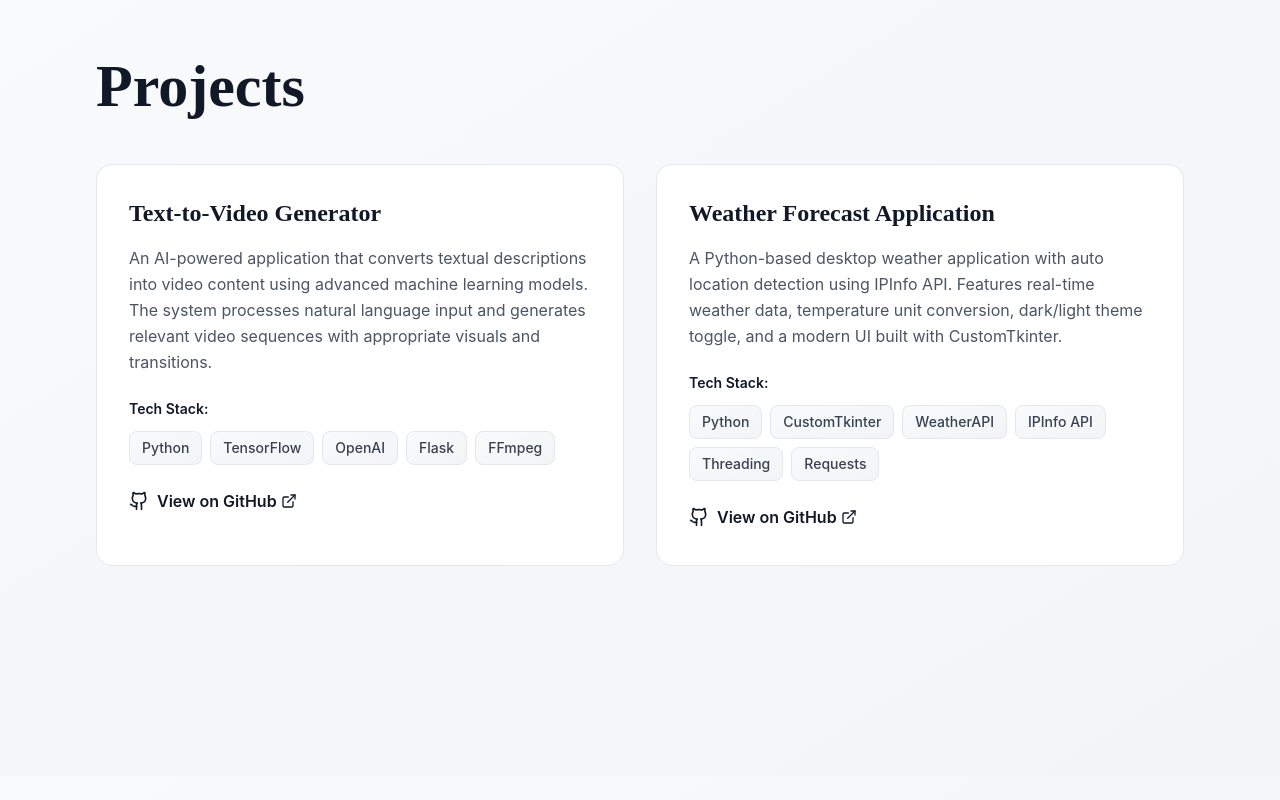
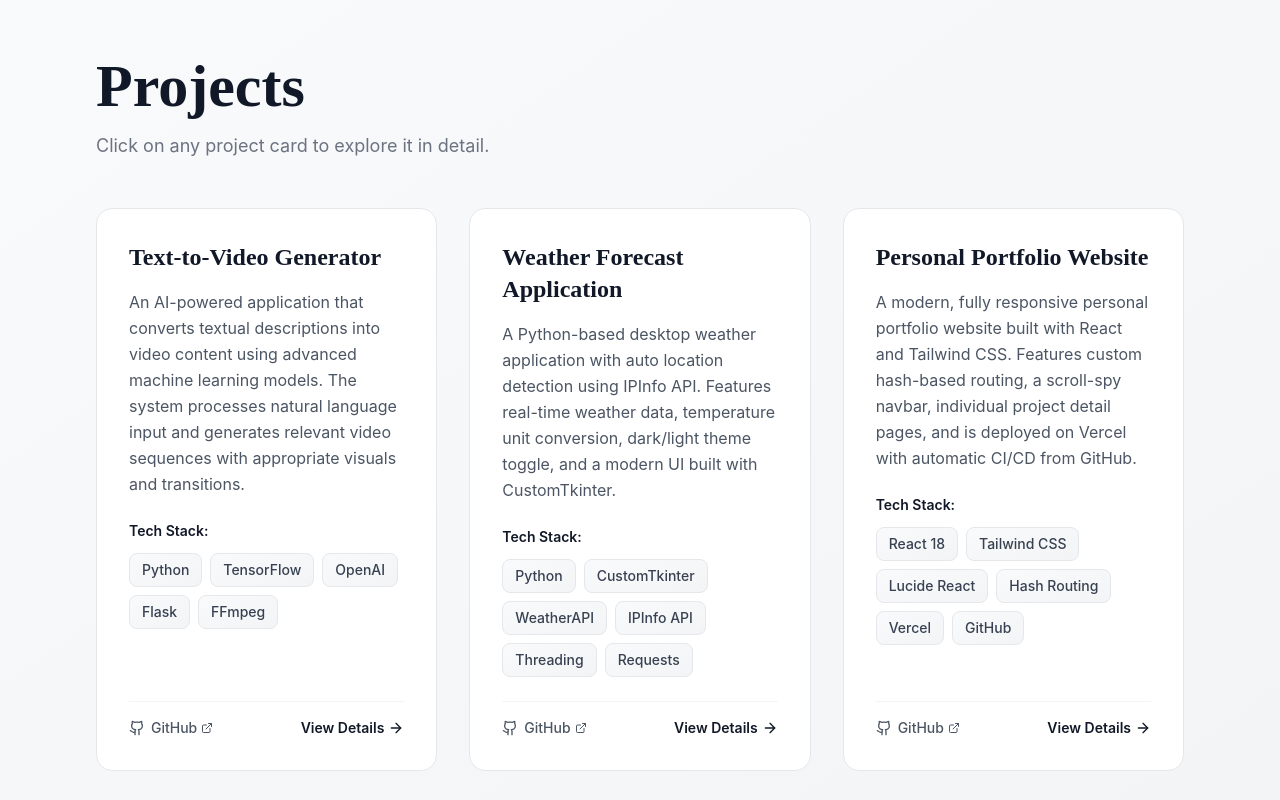
Before and after one commit to Sreeshanth25503/portfolio, a React (Create React App) app: page /projects/portfolio in a window 1280 px wide. Shown: the part 1640-2440 px from the top of the page. Built offline with nearby package versions, Linux system fonts and the light colour scheme.

Commit message:
Add Portfolio project: detail page, clickable cards, navbar dropdown, route, updated README

```diff
--- a/src/App.jsx
+++ b/src/App.jsx
@@ -8,6 +8,7 @@ import About from './Components/Pages/About';
 import Projects from './Components/Pages/Projects';
 import TextToVideoProject from './Components/Pages/TextToVideoProject';
 import WeatherProject from './Components/Pages/WeatherProject';
+import PortfolioProject from './Components/Pages/PortfolioProject';
 import Resume from './Components/Pages/Resume';
 import Contact from './Components/Pages/Contact';
 
@@ -54,6 +55,9 @@ const App = () => {
             <Route path="/projects/weather">
               <WeatherProject />
             </Route>
+            <Route path="/projects/portfolio">
+              <PortfolioProject />
+            </Route>
           </Router>
         </main>
       ) : (
--- a/src/Components/Navbar.jsx
+++ b/src/Components/Navbar.jsx
@@ -92,6 +92,9 @@ const Navbar = () => {
                     <Link to="/projects/weather" className="block px-4 py-2 text-gray-700 hover:bg-gray-100 transition-colors" onClick={closeMenu}>
                       Weather Forecast App
                     </Link>
+                    <Link to="/projects/portfolio" className="block px-4 py-2 text-gray-700 hover:bg-gray-100 transition-colors" onClick={closeMenu}>
+                      Portfolio Website
+                    </Link>
                   </div>
                 </div>
               )}
@@ -150,6 +153,9 @@ const Navbar = () => {
                   <Link to="/projects/weather" className="block py-2 text-gray-600 hover:text-gray-900" onClick={closeMenu}>
                     Weather Forecast App
                   </Link>
+                  <Link to="/projects/portfolio" className="block py-2 text-gray-600 hover:text-gray-900" onClick={closeMenu}>
+                    Portfolio Website
+                  </Link>
                 </div>
               )}
             </div>
--- /dev/null
+++ b/src/Components/Pages/PortfolioProject.jsx
@@ -0,0 +1,126 @@
+import React from 'react';
+import { Github, ExternalLink, ArrowLeft } from 'lucide-react';
+
+const PortfolioProject = () => {
+  const project = {
+    title: 'Personal Portfolio Website',
+    description: 'A modern, fully responsive personal portfolio website built with React and Tailwind CSS. Features smooth scroll-spy navigation, hash-based client-side routing, and detailed project showcase pages.',
+    fullDescription: `This portfolio website is a full-featured single-page application (SPA) built from scratch to showcase my skills, projects, and experience as a developer.
+
+    The site uses a custom hash-based routing system (no external router library) to deliver a seamless multi-page experience without page reloads. A custom scroll-spy hook tracks the active section in real time and highlights the corresponding nav item.
+
+    Key design decisions:
+    - Clean serif + sans-serif typography for a professional, editorial look
+    - Tailwind CSS utility-first styling for rapid, consistent UI development
+    - Component-based architecture for maintainability and scalability
+    - Fully responsive layout optimised for mobile, tablet, and desktop
+    - Deployed on Vercel with automatic CI/CD triggered on every GitHub push`,
+    tech: ['React 18', 'Tailwind CSS', 'Lucide React', 'Hash Routing', 'Vercel', 'GitHub'],
+    github: 'https://github.com/Sreeshanth25503/portfolio.git',
+    live: 'https://portfolio-sreeshanth25503.vercel.app',
+    features: [
+      'Fully responsive design — mobile, tablet, desktop',
+      'Custom hash-based client-side routing (no React Router)',
+      'Scroll-spy navbar that highlights the active section',
+      'Projects dropdown menu with individual detail pages',
+      'Clickable project cards that navigate to detail pages',
+      'Resume viewer with Google Drive link',
+      'Contact section with social links',
+      'Deployed on Vercel with automatic CI/CD from GitHub',
+    ],
+    challenges: [
+      'Building a custom router without external dependencies',
+      'Implementing scroll-spy that works alongside hash routing',
+      'Making project cards navigable while keeping the GitHub link separate',
+      'Ensuring smooth scroll behaviour when navigating between sections and detail pages',
+      'Maintaining a consistent design system across all pages',
+    ],
+  };
+
+  return (
+    <div className="max-w-5xl mx-auto px-4 sm:px-6 lg:px-8 py-20">
+      <a href="#projects" className="inline-flex items-center text-gray-600 hover:text-gray-900 mb-8 transition-colors">
+        <ArrowLeft className="w-4 h-4 mr-2" />
+        Back to All Projects
+      </a>
+
+      <h1 className="text-4xl sm:text-5xl md:text-6xl font-serif font-bold text-gray-900 mb-6">
+        {project.title}
+      </h1>
+
+      <p className="text-xl text-gray-600 mb-8 leading-relaxed">
+        {project.description}
+      </p>
+
+      <div className="flex flex-wrap gap-4 mb-12">
+        <a
+          href={project.github}
+          target="_blank"
+          rel="noopener noreferrer"
+          className="inline-flex items-center px-6 py-3 bg-gray-900 text-white rounded-md hover:bg-gray-800 transition-colors font-medium"
+        >
+          <Github className="w-5 h-5 mr-2" />
+          View on GitHub
+          <ExternalLink className="w-4 h-4 ml-2" />
+        </a>
+        {project.live && (
+          <a
+            href={project.live}
+            target="_blank"
+            rel="noopener noreferrer"
+            className="inline-flex items-center px-6 py-3 border-2 border-gray-900 text-gray-900 rounded-md hover:bg-gray-900 hover:text-white transition-colors font-medium"
+          >
+            <ExternalLink className="w-5 h-5 mr-2" />
+            Live Demo
+          </a>
+        )}
+      </div>
+
+      <div className="bg-white border border-gray-200 rounded-lg p-8 mb-8">
+        <h2 className="text-2xl font-serif font-bold text-gray-900 mb-4">About This Project</h2>
+        <div className="text-gray-700 leading-relaxed whitespace-pre-line">
+          {project.fullDescription}
+        </div>
+      </div>
+
+      <div className="grid md:grid-cols-2 gap-8 mb-8">
+        <div className="bg-white border border-gray-200 rounded-lg p-6">
+          <h3 className="text-xl font-serif font-bold text-gray-900 mb-4">Key Features</h3>
+          <ul className="space-y-2">
+            {project.features.map((feature, index) => (
+              <li key={index} className="flex items-start">
+                <span className="text-gray-900 mr-2">•</span>
+                <span className="text-gray-700">{feature}</span>
+              </li>
+            ))}
+          </ul>
+        </div>
+
+        <div className="bg-white border border-gray-200 rounded-lg p-6">
+          <h3 className="text-xl font-serif font-bold text-gray-900 mb-4">Technical Challenges</h3>
+          <ul className="space-y-2">
+            {project.challenges.map((challenge, index) => (
+              <li key={index} className="flex items-start">
+                <span className="text-gray-900 mr-2">•</span>
+                <span className="text-gray-700">{challenge}</span>
+              </li>
+            ))}
+          </ul>
+        </div>
+      </div>
+
+      <div className="bg-white border border-gray-200 rounded-lg p-6">
+        <h3 className="text-xl font-serif font-bold text-gray-900 mb-4">Technology Stack</h3>
+        <div className="flex flex-wrap gap-3">
+          {project.tech.map(tech => (
+            <span key={tech} className="px-4 py-2 bg-gray-100 text-gray-800 rounded-full text-sm font-medium">
+              {tech}
+            </span>
+          ))}
+        </div>
+      </div>
+    </div>
+  );
+};
+
+export default PortfolioProject;
--- a/src/Components/Pages/Projects.jsx
+++ b/src/Components/Pages/Projects.jsx
@@ -1,37 +1,56 @@
 import React from 'react';
-import { Github, ExternalLink } from 'lucide-react';
+import { Github, ExternalLink, ArrowRight } from 'lucide-react';
+import { Link } from '../Router';
 
 const Projects = () => {
   const projects = [
     {
       id: 'text-to-video',
+      route: '/projects/text-to-video',
       title: 'Text-to-Video Generator',
       description: 'An AI-powered application that converts textual descriptions into video content using advanced machine learning models. The system processes natural language input and generates relevant video sequences with appropriate visuals and transitions.',
       tech: ['Python', 'TensorFlow', 'OpenAI', 'Flask', 'FFmpeg'],
-      github: 'https://github.com/Sreeshanth25503/Text---Video-Generator.git'
+      github: 'https://github.com/Sreeshanth25503/Text---Video-Generator.git',
     },
     {
       id: 'weather',
+      route: '/projects/weather',
       title: 'Weather Forecast Application',
       description: 'A Python-based desktop weather application with auto location detection using IPInfo API. Features real-time weather data, temperature unit conversion, dark/light theme toggle, and a modern UI built with CustomTkinter.',
       tech: ['Python', 'CustomTkinter', 'WeatherAPI', 'IPInfo API', 'Threading', 'Requests'],
-      github: 'https://github.com/Sreeshanth25503/Weather-Forecast.git'
-    }
+      github: 'https://github.com/Sreeshanth25503/Weather-Forecast.git',
+    },
+    {
+      id: 'portfolio',
+      route: '/projects/portfolio',
+      title: 'Personal Portfolio Website',
+      description: 'A modern, fully responsive personal portfolio website built with React and Tailwind CSS. Features custom hash-based routing, a scroll-spy navbar, individual project detail pages, and is deployed on Vercel with automatic CI/CD from GitHub.',
+      tech: ['React 18', 'Tailwind CSS', 'Lucide React', 'Hash Routing', 'Vercel', 'GitHub'],
+      github: 'https://github.com/Sreeshanth25503/portfolio.git',
+    },
   ];
 
   return (
     <section id="projects" className="min-h-screen bg-gradient-to-br from-gray-50 to-gray-100 py-20">
       <div className="max-w-6xl mx-auto px-4 sm:px-6 lg:px-8">
-        <h1 className="text-4xl sm:text-5xl md:text-6xl font-serif font-bold text-gray-900 mb-12">
+        <h1 className="text-4xl sm:text-5xl md:text-6xl font-serif font-bold text-gray-900 mb-4">
           Projects
         </h1>
+        <p className="text-lg text-gray-500 mb-12">
+          Click on any project card to explore it in detail.
+        </p>
 
-        <div className="grid md:grid-cols-2 gap-8">
+        <div className="grid md:grid-cols-2 lg:grid-cols-3 gap-8">
           {projects.map(project => (
             <div
               key={project.id}
               id={project.id}
-              className="bg-white border border-gray-200 rounded-2xl p-8 hover:shadow-2xl transition-all hover:scale-[1.02] group"
+              className="bg-white border border-gray-200 rounded-2xl p-8 hover:shadow-2xl transition-all hover:scale-[1.02] group flex flex-col"
+            >
+              {/* Clickable card header — navigates to detail page */}
+              <Link
+                to={project.route}
+                className="block flex-grow cursor-pointer"
               >
                 <h2 className="text-2xl font-serif font-bold text-gray-900 mb-4 group-hover:text-gray-700 transition-colors">
                   {project.title}
@@ -43,22 +62,39 @@ const Projects = () => {
                   <h3 className="text-sm font-semibold text-gray-900 mb-3">Tech Stack:</h3>
                   <div className="flex flex-wrap gap-2">
                     {project.tech.map(tech => (
-                    <span key={tech} className="px-3 py-1.5 bg-gradient-to-br from-gray-50 to-gray-100 text-gray-700 rounded-lg text-sm font-medium border border-gray-200">
+                      <span
+                        key={tech}
+                        className="px-3 py-1.5 bg-gradient-to-br from-gray-50 to-gray-100 text-gray-700 rounded-lg text-sm font-medium border border-gray-200"
+                      >
                         {tech}
                       </span>
                     ))}
                   </div>
                 </div>
+              </Link>
+
+              {/* Footer row — GitHub link + "View Details" CTA */}
+              <div className="flex items-center justify-between pt-4 border-t border-gray-100 mt-auto">
                 <a
                   href={project.github}
                   target="_blank"
                   rel="noopener noreferrer"
-                className="inline-flex items-center text-gray-900 hover:text-gray-700 transition-colors font-semibold group-hover:underline"
+                  onClick={e => e.stopPropagation()}
+                  className="inline-flex items-center text-gray-600 hover:text-gray-900 transition-colors font-medium text-sm"
                 >
-                <Github className="w-5 h-5 mr-2" />
-                View on GitHub
-                <ExternalLink className="w-4 h-4 ml-1" />
+                  <Github className="w-4 h-4 mr-1.5" />
+                  GitHub
+                  <ExternalLink className="w-3 h-3 ml-1" />
                 </a>
+
+                <Link
+                  to={project.route}
+                  className="inline-flex items-center text-gray-900 font-semibold text-sm hover:underline"
+                >
+                  View Details
+                  <ArrowRight className="w-4 h-4 ml-1" />
+                </Link>
+              </div>
             </div>
           ))}
         </div>
```
Also changed, not shown: 1 other file (tests, documents, lock files or other folders). Lines whose indentation alone changed are shown as unchanged.
